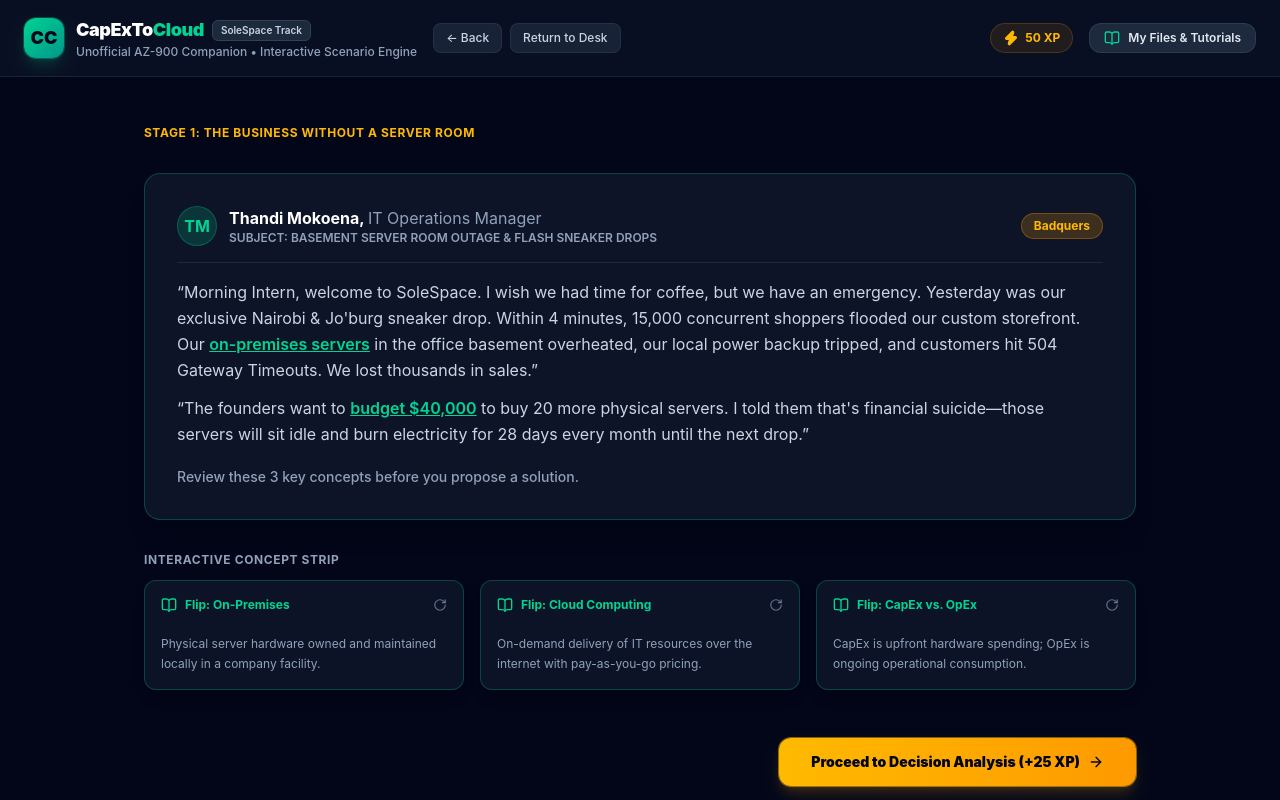
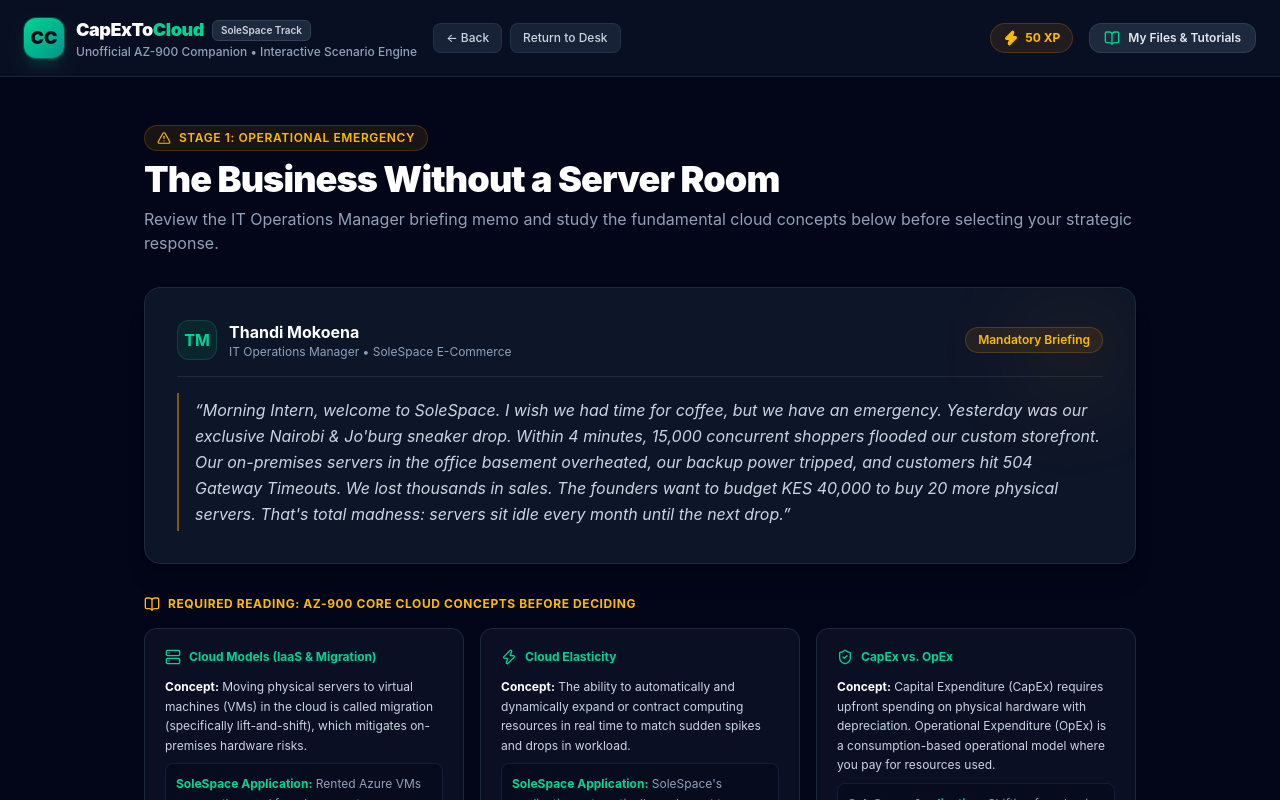
Before and after one commit to MsMasingita/CapExToCloud, a React (Vite) app: page / in a window 1280 px wide. Both pictures are taken after a click on the button "Accept SoleSpace Assignment". Shown: the top 800 px of the page. Built offline with nearby package versions, Linux system fonts and the light colour scheme.

Commit message:
refactor: remove briefing screen component and update routing

```diff
--- a/src/App.tsx
+++ b/src/App.tsx
@@ -1,7 +1,6 @@
 // src/App.tsx
-import { useState } from 'react';
+import { useState, useEffect } from 'react';
 import { ScreenOnboarding } from './components/ScreenOnboarding';
-import { ScreenBriefing } from './components/ScreenBriefing';
 import { ScreenDecision } from './components/ScreenDecision';
 import { ScreenStudyLab } from './components/ScreenStudyLab';
 import { ScreenGlossaryDeck } from './components/ScreenGlossaryDeck';
@@ -11,17 +10,46 @@
 import ResourceDrawer from './ResourceDrawer';
 import { Zap, BookOpen } from 'lucide-react';
 
-type ScreenType = 'onboarding' | 'briefing' | 'decision' | 'studylab' | 'glossary' | 'proposal' | 'defense' | 'transfer';
+type ScreenType = 'onboarding' | 'decision' | 'studylab' | 'glossary' | 'proposal' | 'defense' | 'transfer';
+
+const STORAGE_KEY = 'capextocloud_state_v1';
 
 export function App() {
-  const [currentScreen, setCurrentScreen] = useState<ScreenType>('onboarding');
-  const [xp, setXp] = useState(50);
+  const [currentScreen, setCurrentScreen] = useState<ScreenType>(() => {
+    const saved = localStorage.getItem(STORAGE_KEY);
+    if (saved) {
+      try {
+        const parsed = JSON.parse(saved);
+        return parsed.currentScreen || 'onboarding';
+      } catch (e) {
+        console.error('Failed to parse state from localStorage', e);
+      }
+    }
+    return 'onboarding';
+  });
+
+  const [xp, setXp] = useState<number>(() => {
+    const saved = localStorage.getItem(STORAGE_KEY);
+    if (saved) {
+      try {
+        const parsed = JSON.parse(saved);
+        return typeof parsed.xp === 'number' ? parsed.xp : 50;
+      } catch (e) {
+        console.error('Failed to parse state from localStorage', e);
+      }
+    }
+    return 50;
+  });
+
   const [isDrawerOpen, setIsDrawerOpen] = useState(false);
 
-  // Full screen sequence array covering your friend's complete 8-screen path
+  useEffect(() => {
+    localStorage.setItem(STORAGE_KEY, JSON.stringify({ currentScreen, xp }));
+  }, [currentScreen, xp]);
+
+  // Screen sequence without briefing
   const screenSequence: ScreenType[] = [
     'onboarding',
-    'briefing',
     'decision',
     'studylab',
     'glossary',
@@ -37,6 +65,12 @@
     }
   };
 
+  const handleResetDemo = () => {
+    localStorage.removeItem(STORAGE_KEY);
+    setXp(50);
+    setCurrentScreen('onboarding');
+  };
+
   return (
     <div className="min-h-screen bg-slate-950 text-slate-100 flex flex-col font-sans selection:bg-emerald-500 selection:text-slate-950">
 
@@ -44,7 +78,6 @@
       <header className="border-b border-slate-800/80 bg-slate-900/60 backdrop-blur-md sticky top-0 z-40 px-6 py-4">
         <div className="max-w-7xl mx-auto flex items-center justify-between">
 
-          {/* Left Side: Logo & Navigation Buttons */}
           <div className="flex items-center gap-4">
             <div className="flex items-center gap-3">
               <div className="w-10 h-10 rounded-xl bg-gradient-to-br from-emerald-400 to-teal-600 flex items-center justify-center font-black text-slate-950 text-lg shadow-lg shadow-emerald-500/20 ring-1 ring-emerald-400/30">
@@ -65,10 +98,8 @@
               </div>
             </div>
 
-            {/* Desktop Navigation Buttons (Shows when not on onboarding) */}
             {currentScreen !== 'onboarding' && (
               <div className="hidden md:flex items-center gap-2">
-                {/* Back Button: Step 1 step backward */}
                 <button
                   onClick={handleBack}
                   className="flex items-center gap-1.5 px-3 py-1.5 text-xs font-medium text-slate-300 bg-slate-800/80 hover:bg-slate-700 hover:text-white rounded-lg transition border border-slate-700/50 cursor-pointer"
@@ -76,9 +107,8 @@
                   <span>← Back</span>
                 </button>
 
-                {/* Return to Desk Button: Direct to onboarding */}
                 <button
-                  onClick={() => setCurrentScreen('onboarding')}
+                  onClick={handleResetDemo}
                   className="flex items-center gap-1.5 px-3 py-1.5 text-xs font-medium text-slate-300 bg-slate-800/80 hover:bg-slate-700 hover:text-white rounded-lg transition border border-slate-700/50 cursor-pointer"
                 >
                   <span>Return to Desk</span>
@@ -87,9 +117,7 @@
             )}
           </div>
 
-          {/* Header Controls (XP & Resources) */}
           <div className="flex items-center gap-3 md:gap-4">
-            {/* Mobile Navigation Buttons */}
             {currentScreen !== 'onboarding' && (
               <div className="md:hidden flex items-center gap-1.5">
                 <button
@@ -99,7 +127,7 @@
                   <span>← Back</span>
                 </button>
                 <button
-                  onClick={() => setCurrentScreen('onboarding')}
+                  onClick={handleResetDemo}
                   className="flex items-center gap-1 px-2.5 py-1.5 text-xs font-medium text-slate-300 bg-slate-800 hover:bg-slate-700 rounded-lg border border-slate-700/50 cursor-pointer"
                 >
                   <span>Desk</span>
@@ -107,13 +135,11 @@
               </div>
             )}
 
-            {/* XP Badge */}
             <div className="flex items-center gap-1.5 bg-amber-500/10 border border-amber-500/20 text-amber-400 px-3 py-1.5 rounded-full text-xs font-bold">
               <Zap className="w-4 h-4 fill-amber-400" />
               <span>{xp} XP</span>
             </div>
 
-            {/* Resources Button */}
             <button
               onClick={() => setIsDrawerOpen(true)}
               className="flex items-center gap-2 px-3.5 py-1.5 rounded-xl bg-slate-800 hover:bg-slate-700 text-slate-200 text-xs font-semibold border border-slate-700/80 transition-all cursor-pointer"
@@ -130,17 +156,7 @@
       <main className="flex-1 flex flex-col">
         {currentScreen === 'onboarding' && (
           <ScreenOnboarding
-            onAcceptTrack={() => setCurrentScreen('briefing')}
-          />
-        )}
-
-        {currentScreen === 'briefing' && (
-          <ScreenBriefing
-            xp={xp}
-            onProceed={() => {
-              setXp((prev) => prev + 25);
-              setCurrentScreen('decision');
-            }}
+            onAcceptTrack={() => setCurrentScreen('decision')}
           />
         )}
 
@@ -157,9 +173,7 @@
         {currentScreen === 'studylab' && (
           <ScreenStudyLab
             xp={xp}
-            onBack={() => {
-              setCurrentScreen('decision');
-            }}
+            onBack={() => setCurrentScreen('decision')}
             onProceed={(points) => {
               setXp((prev) => prev + points);
               setCurrentScreen('glossary');
@@ -170,9 +184,7 @@
         {currentScreen === 'glossary' && (
           <ScreenGlossaryDeck
             xp={xp}
-            onBack={() => {
-              setCurrentScreen('studylab');
-            }}
+            onBack={() => setCurrentScreen('studylab')}
             onProceed={(earnedBonus) => {
               setXp((prev) => prev + earnedBonus);
               setCurrentScreen('proposal');
@@ -183,9 +195,7 @@
         {currentScreen === 'proposal' && (
           <ScreenProposalWorkspace
             xp={xp}
-            onBack={() => {
-              setCurrentScreen('glossary');
-            }}
+            onBack={() => setCurrentScreen('glossary')}
             onProceed={(earnedBonus) => {
               setXp((prev) => prev + earnedBonus);
               setCurrentScreen('defense');
@@ -196,13 +206,8 @@
         {currentScreen === 'defense' && (
           <ScreenBoardroomDefense
             xp={xp}
-            onBack={() => {
-              setCurrentScreen('proposal');
-            }}
-            onRestart={() => {
-              setXp(50);
-              setCurrentScreen('onboarding');
-            }}
+            onBack={() => setCurrentScreen('proposal')}
+            onRestart={handleResetDemo}
             onProceedToTransfer={() => {
               setXp((prev) => prev + 250);
               setCurrentScreen('transfer');
@@ -213,18 +218,12 @@
         {currentScreen === 'transfer' && (
           <ScreenGraduationTransfer
             xp={xp}
-            onBack={() => {
-              setCurrentScreen('defense');
-            }}
-            onRestart={() => {
-              setXp(50);
-              setCurrentScreen('onboarding');
-            }}
+            onBack={() => setCurrentScreen('defense')}
+            onRestart={handleResetDemo}
           />
         )}
       </main>
 
-      {/* Resource Drawer Component */}
       <ResourceDrawer
         isOpen={isDrawerOpen}
         onClose={() => setIsDrawerOpen(false)}
--- a/src/components/ScreenBriefing.tsx
+++ /dev/null
@@ -1,128 +0,0 @@
-// src/components/ScreenBriefing.tsx
-import React, { useState } from 'react';
-import { ArrowRight, BookOpen, RotateCw } from 'lucide-react';
-
-interface ScreenBriefingProps {
-  onProceed: () => void;
-  xp: number;
-}
-
-export const ScreenBriefing: React.FC<ScreenBriefingProps> = ({ onProceed }) => {
-  const [flippedCard, setFlippedCard] = useState<string | null>(null);
-
-  const conceptCards = [
-    {
-      id: 'on-prem',
-      title: 'Flip: On-Premises',
-      concept: 'Physical server hardware owned and maintained locally in a company facility.',
-      application: 'SoleSpace basement servers overheating during flash sneaker drops.'
-    },
-    {
-      id: 'cloud',
-      title: 'Flip: Cloud Computing',
-      concept: 'On-demand delivery of IT resources over the internet with pay-as-you-go pricing.',
-      application: 'Renting virtual compute instantly during 15,000 shopper traffic spikes.'
-    },
-    {
-      id: 'capex-opex',
-      title: 'Flip: CapEx vs. OpEx',
-      concept: 'CapEx is upfront hardware spending; OpEx is ongoing operational consumption.',
-      application: 'Avoiding $40,000 server purchases by paying only for active drop compute.'
-    }
-  ];
-
-  return (
-    <div className="max-w-5xl mx-auto px-4 py-8 md:py-12 space-y-8 animate-fadeIn">
-      {/* Stage Banner */}
-      <div className="space-y-1">
-        <div className="text-amber-400 text-xs font-bold uppercase tracking-wider">
-          STAGE 1: THE BUSINESS WITHOUT A SERVER ROOM
-        </div>
-      </div>
-
-      {/* Thandi Mokoena's Briefing Memo Card */}
-      <div className="bg-slate-900/90 border border-emerald-500/30 rounded-2xl p-6 md:p-8 space-y-4 shadow-xl relative overflow-hidden">
-        <div className="flex items-center justify-between border-b border-slate-800 pb-4">
-          <div className="flex items-center gap-3">
-            <div className="w-10 h-10 rounded-full bg-emerald-500/20 flex items-center justify-center font-bold text-emerald-400 border border-emerald-500/30">
-              TM
-            </div>
-            <div>
-              <h2 className="text-sm md:text-base font-bold text-white">
-                Thandi Mokoena, <span className="text-slate-400 font-normal">IT Operations Manager</span>
-              </h2>
-              <p className="text-xs text-slate-400 font-semibold uppercase">
-                SUBJECT: BASEMENT SERVER ROOM OUTAGE &amp; FLASH SNEAKER DROPS
-              </p>
-            </div>
-          </div>
-          <span className="text-xs bg-amber-500/20 text-amber-400 px-3 py-1 rounded-full font-bold border border-amber-500/30">
-            Badquers
-          </span>
-        </div>
-
-        {/* Thandi's Exact Scenario Text */}
-        <div className="text-slate-300 text-sm md:text-base leading-relaxed space-y-3 font-normal">
-          <p>
-            &ldquo;Morning Intern, welcome to SoleSpace. I wish we had time for coffee, but we have an emergency. Yesterday was our exclusive Nairobi &amp; Jo&apos;burg sneaker drop. Within 4 minutes, 15,000 concurrent shoppers flooded our custom storefront. Our <span className="text-emerald-400 font-semibold underline">on-premises servers</span> in the office basement overheated, our local power backup tripped, and customers hit 504 Gateway Timeouts. We lost thousands in sales.&rdquo;
-          </p>
-          <p>
-            &ldquo;The founders want to <span className="text-emerald-400 font-semibold underline">budget $40,000</span> to buy 20 more physical servers. I told them that&apos;s financial suicide—those servers will sit idle and burn electricity for 28 days every month until the next drop.&rdquo;
-          </p>
-          <p className="text-slate-400 font-medium pt-2 text-xs md:text-sm">
-            Review these 3 key concepts before you propose a solution.
-          </p>
-        </div>
-      </div>
-
-      {/* Interactive Concept Strip */}
-      <div className="space-y-3">
-        <h3 className="text-xs font-bold text-slate-400 uppercase tracking-wider">
-          INTERACTIVE CONCEPT STRIP
-        </h3>
-
-        <div className="grid grid-cols-1 md:grid-cols-3 gap-4">
-          {conceptCards.map((card) => {
-            const isFlipped = flippedCard === card.id;
-            return (
-              <div
-                key={card.id}
-                onClick={() => setFlippedCard(isFlipped ? null : card.id)}
-                className="bg-slate-900/80 hover:bg-slate-900 border border-emerald-500/30 hover:border-emerald-400 rounded-xl p-4 transition-all cursor-pointer min-h-[110px] flex flex-col justify-between shadow-lg"
-              >
-                <div className="flex items-center justify-between text-emerald-400 text-xs font-bold">
-                  <span className="flex items-center gap-2">
-                    <BookOpen className="w-4 h-4" /> {card.title}
-                  </span>
-                  <RotateCw className="w-3.5 h-3.5 text-slate-500" />
-                </div>
-
-                {isFlipped ? (
-                  <p className="text-xs text-slate-200 mt-2 leading-relaxed animate-fadeIn">
-                    <strong className="text-emerald-400">SoleSpace:</strong> {card.application}
-                  </p>
-                ) : (
-                  <p className="text-xs text-slate-400 mt-2 leading-relaxed">
-                    {card.concept}
-                  </p>
-                )}
-              </div>
-            );
-          })}
-        </div>
-      </div>
-
-      {/* Orange Proceed Button */}
-      <div className="flex justify-end pt-4">
-        <button
-          onClick={onProceed}
-          className="px-8 py-3.5 rounded-xl font-black text-xs md:text-sm flex items-center gap-2 transition-all cursor-pointer bg-gradient-to-r from-amber-400 to-amber-500 hover:from-amber-500 hover:to-amber-600 text-slate-950 shadow-lg shadow-amber-500/20 ring-1 ring-amber-400/50"
-        >
-          Proceed to Decision Analysis (+25 XP) <ArrowRight className="w-4 h-4" />
-        </button>
-      </div>
-    </div>
-  );
-};
-
-export default ScreenBriefing;
```
